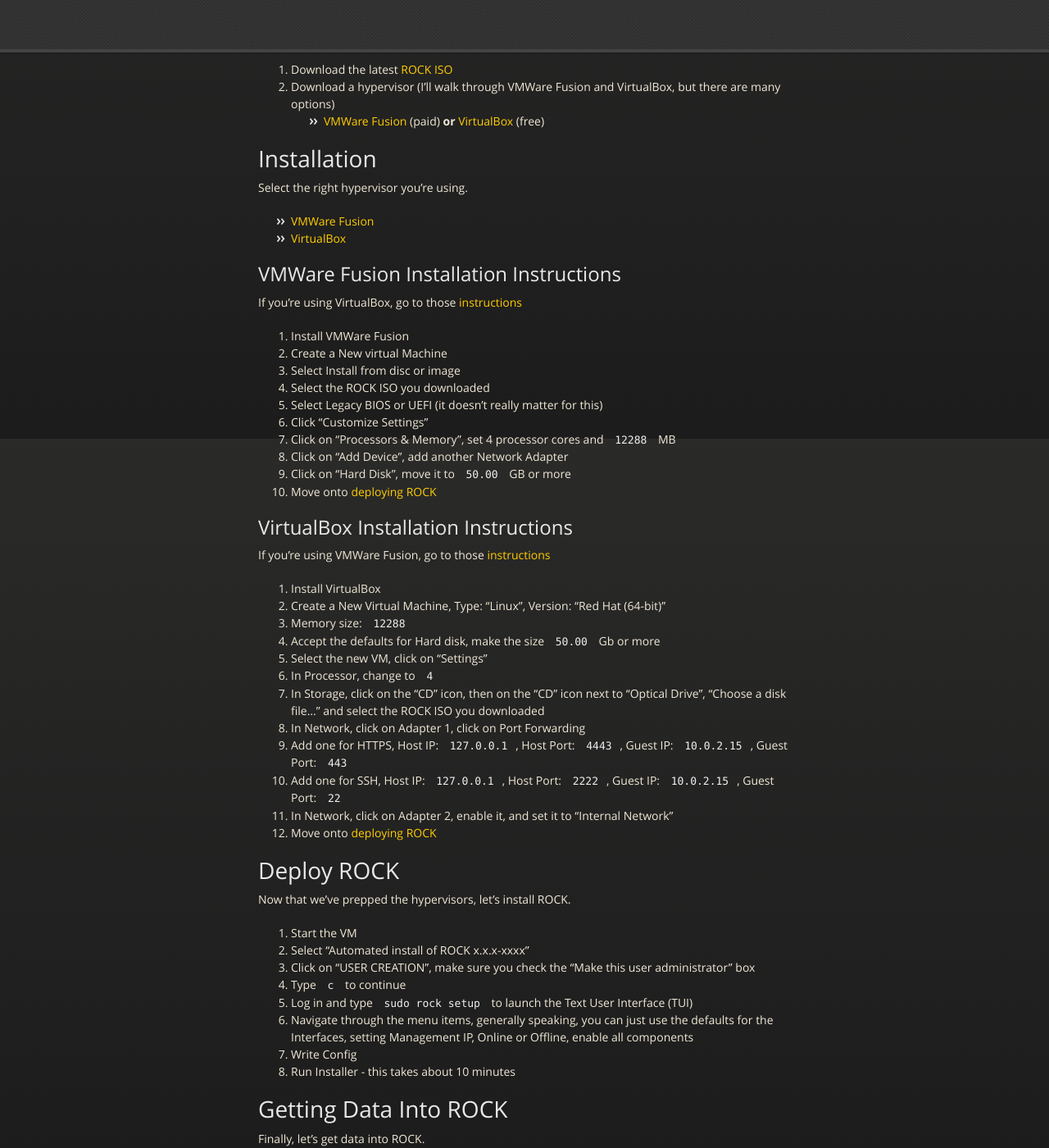
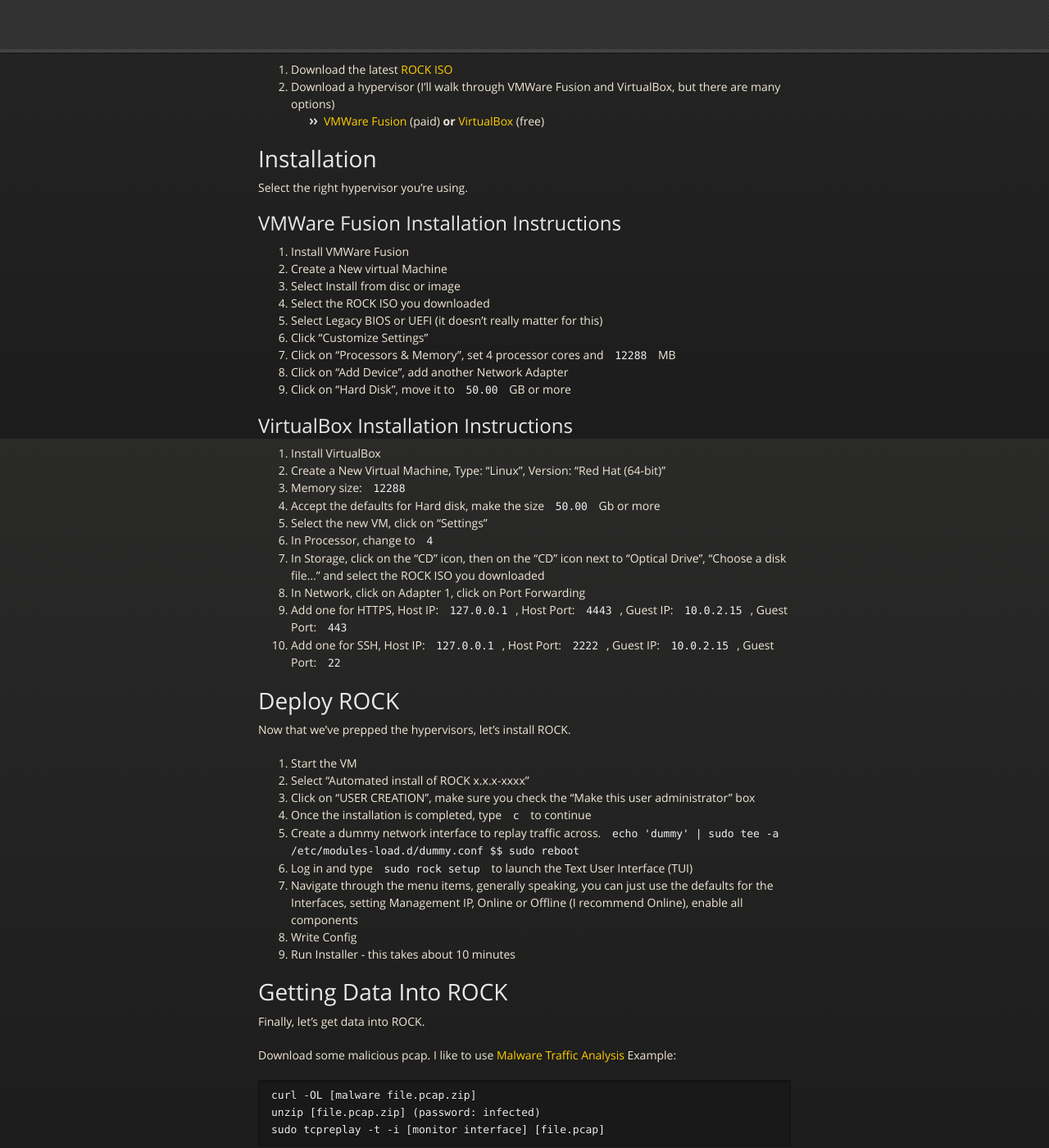
Before and after one commit to huntops-blue/huntops-blue.github.io, a Jekyll site: the page built from rock-install.md, in a window 1280 px wide and 1400 px high, scrolled down 365 px. Shown: the whole window at 82% size. Built offline with Jekyll 4.4.1, drawn with Linux system fonts in a browser that asks for light colours; some of the changed text lies outside the part shown.

Commit message:
Update rock-install.md

```diff
--- a/rock-install.md
+++ b/rock-install.md
@@ -16,11 +16,7 @@ Do this to get started.
 # Installation
 Select the right hypervisor you're using.
 
-- [VMWare Fusion](https://github.com/huntops-blue/huntops-blue.github.io/blob/master/rock-install.md#vmware-fusion-installation-instructions)
-- [VirtualBox](https://github.com/huntops-blue/huntops-blue.github.io/blob/master/rock-install.md#virtualbox-installation-instructions)
-
 ## VMWare Fusion Installation Instructions
-If you're using VirtualBox, go to those [instructions](https://github.com/huntops-blue/huntops-blue.github.io/blob/master/rock-install.md#virtualbox-installation-instructions)
 
 1. Install VMWare Fusion
 1. Create a New virtual Machine
@@ -31,10 +27,8 @@ If you're using VirtualBox, go to those [instructions](https://github.com/huntop
 1. Click on "Processors & Memory", set 4 processor cores and `12288` MB
 1. Click on "Add Device", add another Network Adapter
 1. Click on "Hard Disk", move it to `50.00` GB or more
-1. Move onto [deploying ROCK](https://github.com/huntops-blue/huntops-blue.github.io/blob/master/rock-install.md#deploy-rock)
 
 ## VirtualBox Installation Instructions
-If you're using VMWare Fusion, go to those [instructions](https://github.com/huntops-blue/huntops-blue.github.io/blob/master/rock-install.md#vmware-fusion-installation-instructions)
 
 1. Install VirtualBox
 1. Create a New Virtual Machine, Type: "Linux", Version: "Red Hat (64-bit)"
@@ -46,8 +40,6 @@ If you're using VMWare Fusion, go to those [instructions](https://github.com/hun
 1. In Network, click on Adapter 1, click on Port Forwarding
 1. Add one for HTTPS, Host IP: `127.0.0.1`, Host Port: `4443`, Guest IP: `10.0.2.15`, Guest Port: `443`
 1. Add one for SSH, Host IP: `127.0.0.1`, Host Port: `2222`, Guest IP: `10.0.2.15`, Guest Port: `22`
-1. In Network, click on Adapter 2, enable it, and set it to "Internal Network"
-1. Move onto [deploying ROCK](https://github.com/huntops-blue/huntops-blue.github.io/blob/master/rock-install.md#deploy-rock)
 
 # Deploy ROCK
 Now that we've prepped the hypervisors, let's install ROCK.
@@ -55,9 +47,10 @@ Now that we've prepped the hypervisors, let's install ROCK.
 1. Start the VM
 1. Select "Automated install of ROCK x.x.x-xxxx"
 1. Click on "USER CREATION", make sure you check the "Make this user administrator" box
-1. Type `c` to continue
+1. Once the installation is completed, type `c` to continue
+1. Create a dummy network interface to replay traffic across. `echo 'dummy' | sudo tee -a /etc/modules-load.d/dummy.conf $$ sudo reboot`
 1. Log in and type `sudo rock setup` to launch the Text User Interface (TUI)
-1. Navigate through the menu items, generally speaking, you can just use the defaults for the Interfaces, setting Management IP, Online or Offline, enable all components
+1. Navigate through the menu items, generally speaking, you can just use the defaults for the Interfaces, setting Management IP, Online or Offline (I recommend Online), enable all components
 1. Write Config
 1. Run Installer - this takes about 10 minutes
 
```
Also changed, not shown: other parts of rock-install.md (+1 -1 lines).
